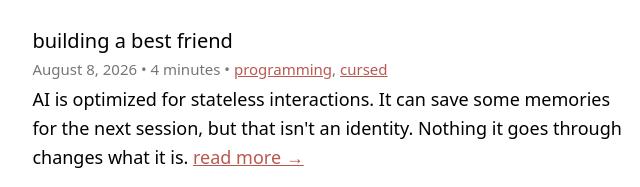
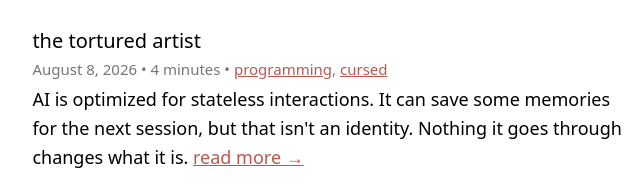
Before and after one commit to MikeyDunn/sickfunny, an Eleventy site: page src/index.njk in a window 1280 px wide. Shown: the part 479-666 px from the top of the page, 305-945 px from the left. Built offline with nearby package versions, Linux system fonts and the light colour scheme; Eleventy itself is replaced by a stand-in of ours; files that its build step writes are made by us from their sources; what markdown-it-attrs, markdown-it-image-figures would draw is missing.

Commit message:
chore: retitle to the tortured artist, rename slug

```diff
--- a/src/posts/building-a-best-friend.md
+++ b/src/posts/the-tortured-artist.md
@@ -1,7 +1,7 @@
 ---
 layout: post.njk
 eleventyComputed:
-  title: "building a best friend"
+  title: "the tortured artist"
 date: 2026-08-08
 tags:
   - programming
```
